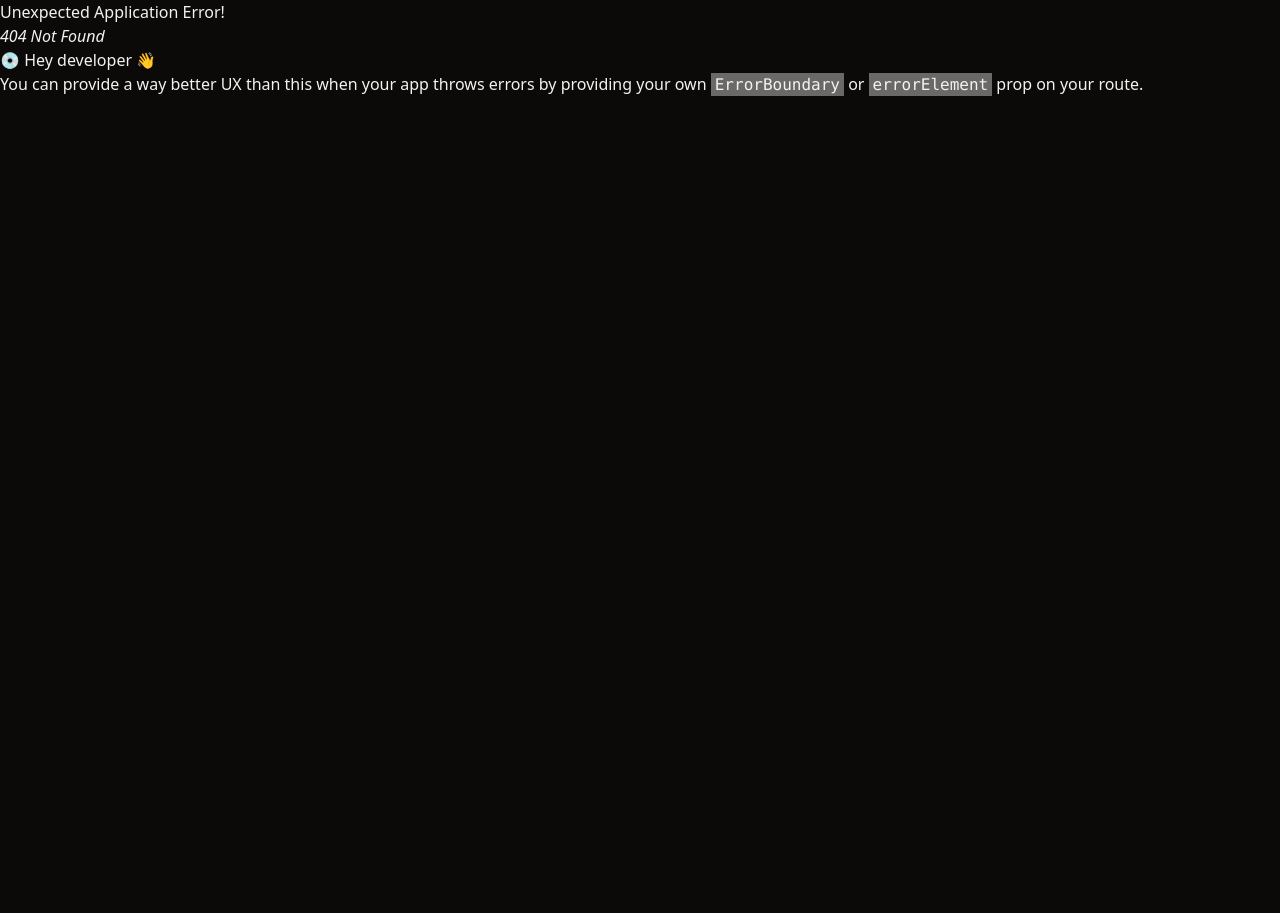
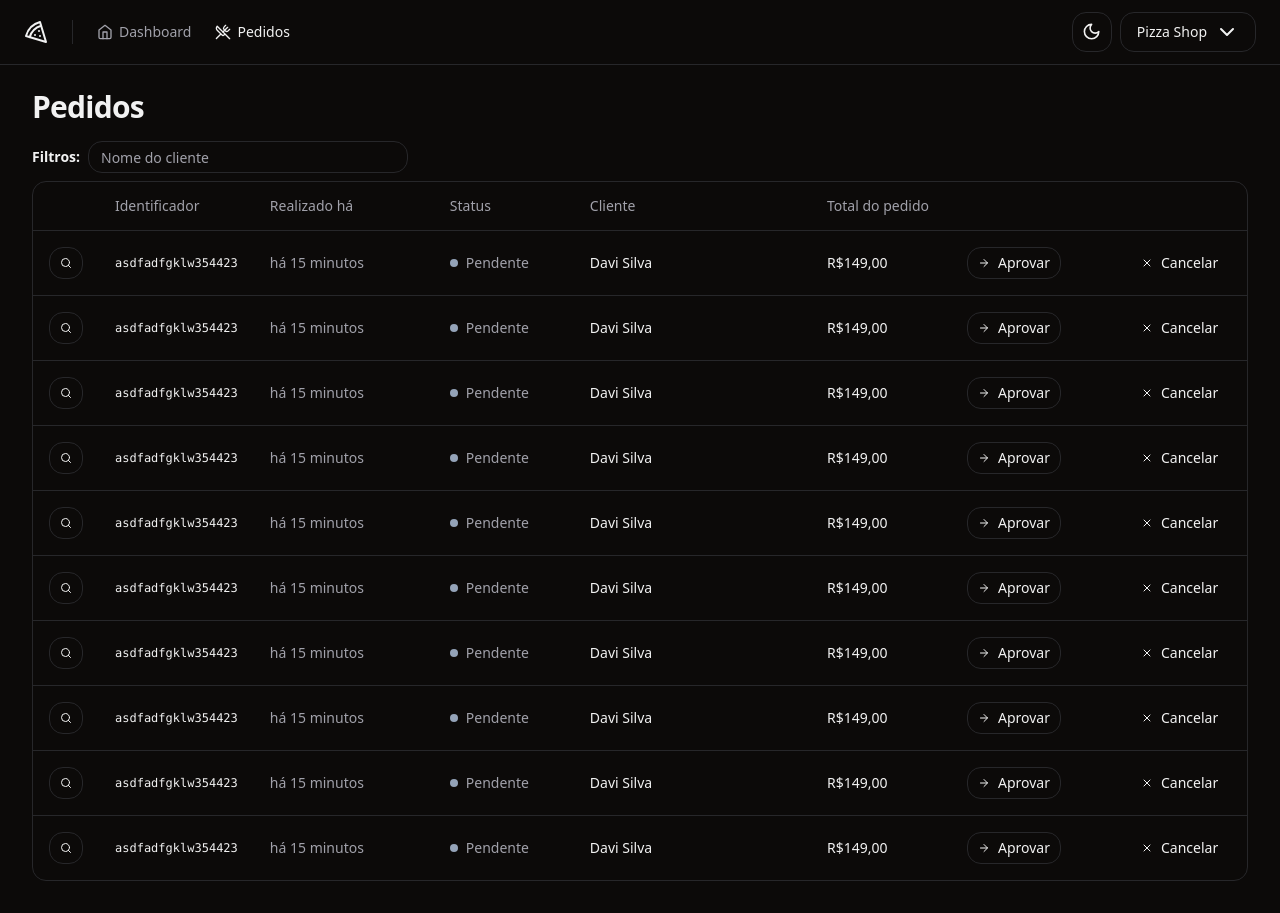
Before and after one commit to davi1985/pizzashop-web, a React (Vite) app: page /orders in a window 1280 px wide. Before the commit this address had no page. Before the commit the page ends 800 px from the top, so only its background shows below. Built offline with nearby package versions, Linux system fonts and the light colour scheme.

Commit message:
orders page

```diff
--- a/src/components/theme/theme-provider.tsx
+++ b/src/components/theme/theme-provider.tsx
@@ -1,4 +1,4 @@
-import { createContext, useContext, useEffect, useState } from 'react'
+import { createContext, useContext, useEffect, useMemo, useState } from 'react'
 
 type Theme = 'dark' | 'light' | 'system'
 
@@ -27,7 +27,7 @@
   ...props
 }: ThemeProviderProps) {
   const [theme, setTheme] = useState<Theme>(
-    () => (localStorage.getItem(storageKey) as Theme) || defaultTheme,
+    () => (localStorage.getItem(storageKey) as Theme) ?? defaultTheme,
   )
 
   useEffect(() => {
@@ -48,13 +48,16 @@
     root.classList.add(theme)
   }, [theme])
 
-  const value = {
-    theme,
-    setTheme: (theme: Theme) => {
-      localStorage.setItem(storageKey, theme)
-      setTheme(theme)
-    },
-  }
+  const value = useMemo(
+    () => ({
+      theme,
+      setTheme: (theme: Theme) => {
+        localStorage.setItem(storageKey, theme)
+        setTheme(theme)
+      },
+    }),
+    [storageKey, theme],
+  )
 
   return (
     <ThemeProviderContext.Provider {...props} value={value}>
--- a/src/components/ui/button.tsx
+++ b/src/components/ui/button.tsx
@@ -1,6 +1,6 @@
-import * as React from 'react'
 import { Slot } from '@radix-ui/react-slot'
 import { cva, type VariantProps } from 'class-variance-authority'
+import * as React from 'react'
 
 import { cn } from '@/lib/utils'
 
@@ -22,6 +22,7 @@
       size: {
         default: 'h-10 px-4 py-2',
         sm: 'h-9 rounded-md px-3',
+        xs: 'h-8 px-2.5',
         lg: 'h-11 rounded-md px-8',
         icon: 'h-10 w-10',
       },
--- /dev/null
+++ b/src/components/ui/table.tsx
@@ -0,0 +1,117 @@
+import * as React from "react"
+
+import { cn } from "@/lib/utils"
+
+const Table = React.forwardRef<
+  HTMLTableElement,
+  React.HTMLAttributes<HTMLTableElement>
+>(({ className, ...props }, ref) => (
+  <div className="relative w-full overflow-auto">
+    <table
+      ref={ref}
+      className={cn("w-full caption-bottom text-sm", className)}
+      {...props}
+    />
+  </div>
+))
+Table.displayName = "Table"
+
+const TableHeader = React.forwardRef<
+  HTMLTableSectionElement,
+  React.HTMLAttributes<HTMLTableSectionElement>
+>(({ className, ...props }, ref) => (
+  <thead ref={ref} className={cn("[&_tr]:border-b", className)} {...props} />
+))
+TableHeader.displayName = "TableHeader"
+
+const TableBody = React.forwardRef<
+  HTMLTableSectionElement,
+  React.HTMLAttributes<HTMLTableSectionElement>
+>(({ className, ...props }, ref) => (
+  <tbody
+    ref={ref}
+    className={cn("[&_tr:last-child]:border-0", className)}
+    {...props}
+  />
+))
+TableBody.displayName = "TableBody"
+
+const TableFooter = React.forwardRef<
+  HTMLTableSectionElement,
+  React.HTMLAttributes<HTMLTableSectionElement>
+>(({ className, ...props }, ref) => (
+  <tfoot
+    ref={ref}
+    className={cn(
+      "border-t bg-muted/50 font-medium [&>tr]:last:border-b-0",
+      className
+    )}
+    {...props}
+  />
+))
+TableFooter.displayName = "TableFooter"
+
+const TableRow = React.forwardRef<
+  HTMLTableRowElement,
+  React.HTMLAttributes<HTMLTableRowElement>
+>(({ className, ...props }, ref) => (
+  <tr
+    ref={ref}
+    className={cn(
+      "border-b transition-colors hover:bg-muted/50 data-[state=selected]:bg-muted",
+      className
+    )}
+    {...props}
+  />
+))
+TableRow.displayName = "TableRow"
+
+const TableHead = React.forwardRef<
+  HTMLTableCellElement,
+  React.ThHTMLAttributes<HTMLTableCellElement>
+>(({ className, ...props }, ref) => (
+  <th
+    ref={ref}
+    className={cn(
+      "h-12 px-4 text-left align-middle font-medium text-muted-foreground [&:has([role=checkbox])]:pr-0",
+      className
+    )}
+    {...props}
+  />
+))
+TableHead.displayName = "TableHead"
+
+const TableCell = React.forwardRef<
+  HTMLTableCellElement,
+  React.TdHTMLAttributes<HTMLTableCellElement>
+>(({ className, ...props }, ref) => (
+  <td
+    ref={ref}
+    className={cn("p-4 align-middle [&:has([role=checkbox])]:pr-0", className)}
+    {...props}
+  />
+))
+TableCell.displayName = "TableCell"
+
+const TableCaption = React.forwardRef<
+  HTMLTableCaptionElement,
+  React.HTMLAttributes<HTMLTableCaptionElement>
+>(({ className, ...props }, ref) => (
+  <caption
+    ref={ref}
+    className={cn("mt-4 text-sm text-muted-foreground", className)}
+    {...props}
+  />
+))
+TableCaption.displayName = "TableCaption"
+
+export {
+  Table,
+  TableHeader,
+  TableBody,
+  TableFooter,
+  TableHead,
+  TableRow,
+  TableCell,
+  TableCaption,
+}
--- /dev/null
+++ b/src/pages/app/orders/orders.tsx
@@ -0,0 +1,97 @@
+import { ArrowRight, Search, X } from 'lucide-react'
+import { Helmet } from 'react-helmet-async'
+
+import { Button } from '@/components/ui/button'
+import { Input } from '@/components/ui/input'
+import {
+  Table,
+  TableBody,
+  TableCell,
+  TableHead,
+  TableHeader,
+  TableRow,
+} from '@/components/ui/table'
+
+export const Orders = () => {
+  return (
+    <>
+      <Helmet title="Pedidos" />
+
+      <div className="flex flex-col gap-4">
+        <h1 className="text-3xl font-bold tracking-tight">Pedidos</h1>
+      </div>
+
+      <div className="5 space-y-2">
+        <form action="" className="flex items-center gap-2">
+          <span className="text-sm font-semibold">Filtros:</span>
+          <Input placeholder="Nome do cliente" className="h-8 w-[320px]" />
+        </form>
+
+        <div className="rounded-md border">
+          <Table>
+            <TableHeader>
+              <TableRow>
+                <TableHead className="w-[64px]"></TableHead>
+                <TableHead className="w-[140px]">Identificador</TableHead>
+                <TableHead className="w-[180px]">Realizado há</TableHead>
+                <TableHead className="w-[140px]">Status</TableHead>
+                <TableHead>Cliente</TableHead>
+                <TableHead className="w-[140px]">Total do pedido</TableHead>
+                <TableHead className="w-[164px]"></TableHead>
+                <TableHead className="w-[132px]"></TableHead>
+              </TableRow>
+            </TableHeader>
+
+            <TableBody>
+              {Array.from({ length: 10 }).map((_, index) => (
+                <TableRow key={index.toString()}>
+                  <TableCell>
+                    <Button variant="outline" size={'xs'}>
+                      <Search className="h-3 w-3" />
+                      <span className="sr-only">Detalhes do pedido</span>
+                    </Button>
+                  </TableCell>
+
+                  <TableCell className="font-mono text-xs font-medium">
+                    asdfadfgklw354423
+                  </TableCell>
+
+                  <TableCell className="text-muted-foreground">
+                    há 15 minutos
+                  </TableCell>
+
+                  <TableCell>
+                    <div className="flex items-center gap-2">
+                      <span className="h-2 w-2 rounded-full bg-slate-400" />
+                      <span className="font-medium text-muted-foreground">
+                        Pendente
+                      </span>
+                    </div>
+                  </TableCell>
+
+                  <TableCell className="font-medium">Davi Silva</TableCell>
+
+                  <TableCell className="font-medium">R$149,00</TableCell>
+
+                  <TableCell className="font-medium">
+                    <Button variant={'outline'} size={'xs'} className="">
+                      <ArrowRight className="mr-2 h-3 w-3" />
+                      Aprovar
+                    </Button>
+                  </TableCell>
+
+                  <TableCell className="font-medium">
+                    <Button variant={'ghost'} size={'xs'} className="">
+                      <X className="mr-2 h-3 w-3" />
+                      Cancelar
+                    </Button>
+                  </TableCell>
+                </TableRow>
+              ))}
+            </TableBody>
+          </Table>
+        </div>
+      </div>
+    </>
+  )
+}
--- a/src/routes.tsx
+++ b/src/routes.tsx
@@ -3,6 +3,7 @@
 import { AppLayout } from './pages/_layouts/app'
 import { AuthLayout } from './pages/_layouts/auth'
 import { Dashboard } from './pages/app/dashboard'
+import { Orders } from './pages/app/orders/orders'
 import { SignIn } from './pages/auth/sign-in'
 import { SignUp } from './pages/auth/sign-up'
 
@@ -10,7 +11,10 @@
   {
     path: '/',
     element: <AppLayout />,
-    children: [{ path: '/', element: <Dashboard /> }],
+    children: [
+      { path: '/', element: <Dashboard /> },
+      { path: '/orders', element: <Orders /> },
+    ],
   },
 
   {
```
